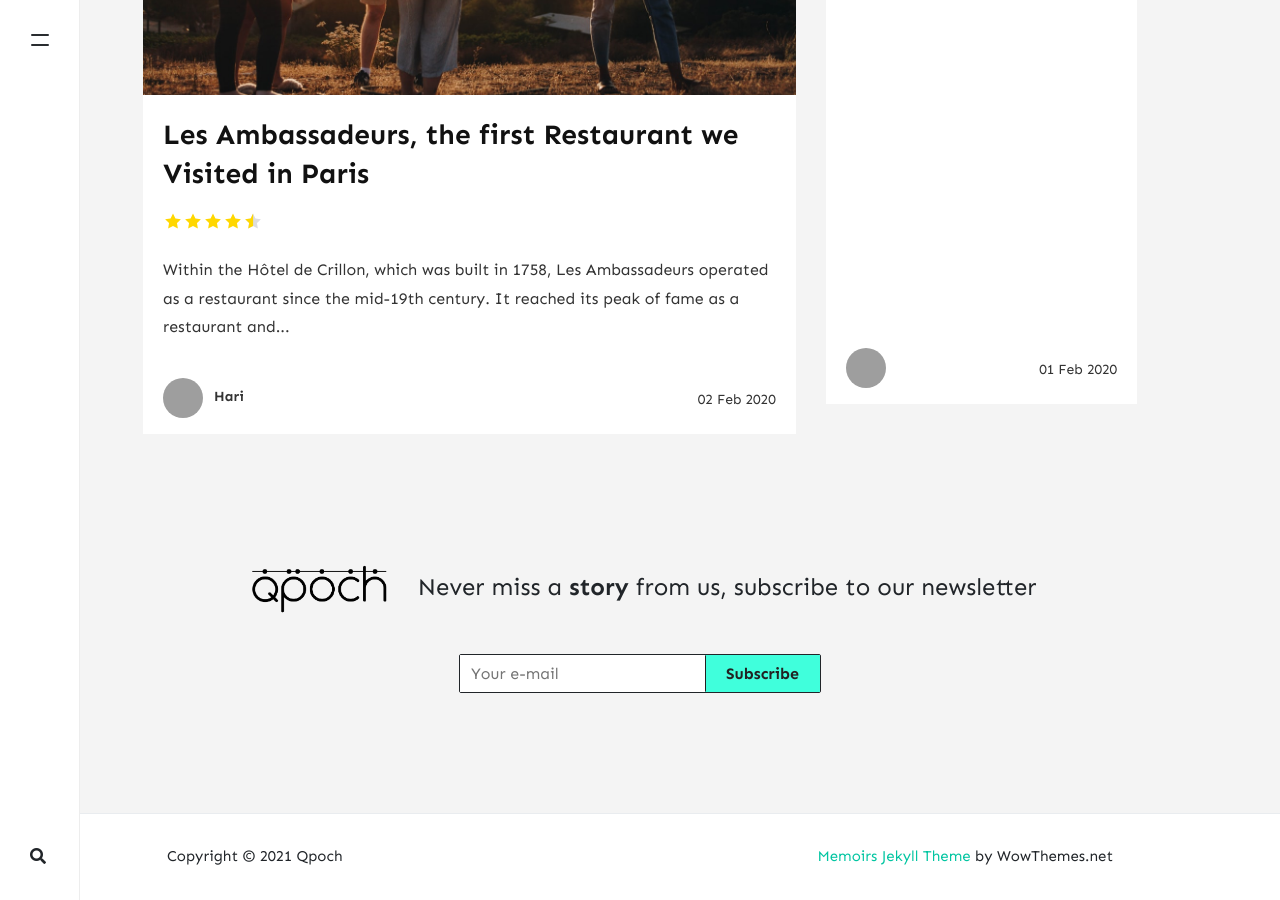
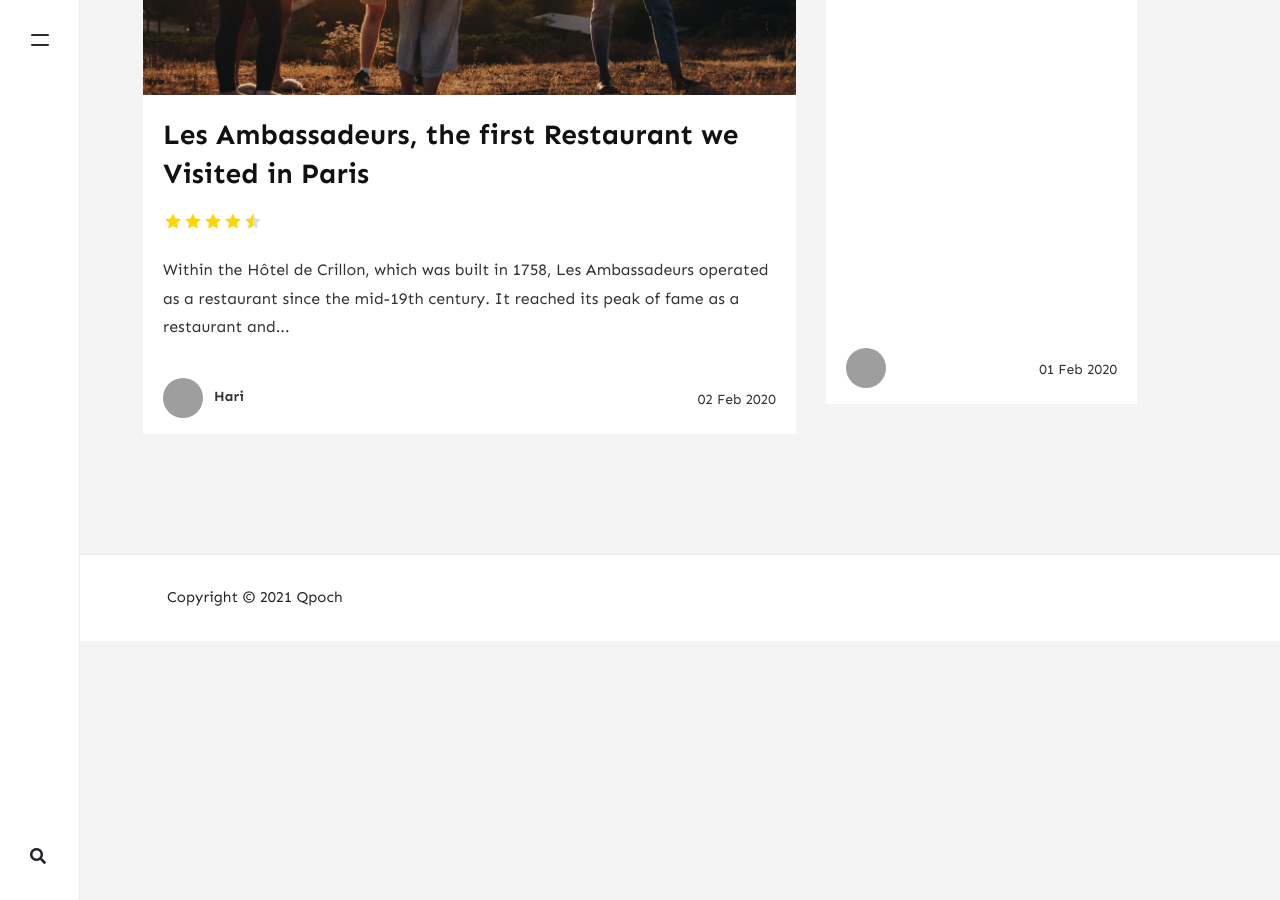
Before and after one commit to qpochlabs/coming_soon, a Jekyll site: the page built from index.html, in a window 1280 px wide and 900 px high, scrolled down 670 px. Built offline with Jekyll 4.4.1, drawn with Linux system fonts in a browser that asks for light colours; nearby versions of some CDN libraries; the list of posts is cut into pages by our own code; comment, search, counter and statistics services are not loaded; after the commit the page ends 1311 px from its top, so only the background shows below that; grey boxes are pictures that could not be loaded.

Commit message:
Update default.html

```diff
--- a/_layouts/default.html
+++ b/_layouts/default.html
@@ -92,7 +92,7 @@
     {% if site.mailchimp-list %}
     <!-- Newsletter
     ================================================== -->
-    <div class="newsletter text-center">
+    <!-- <div class="newsletter text-center">
         <span class="h4"><img src="{{ site.baseurl }}/{{ site.logo }}" class="newsletter-logo" alt="{{site.title}}"> &nbsp; Never miss a <b>story</b> from us, subscribe to our newsletter</span>
         <form action="{{site.mailchimp-list}}" method="post" name="mc-embedded-subscribe-form" class="wj-contact-form validate" target="_blank" novalidate>
             <div class="mc-field-group d-inline-flex">
@@ -100,7 +100,7 @@
             <input type="submit" value="Subscribe" name="subscribe" class="heart">
             </div>
         </form>
-    </div>
+    </div> -->
     {% endif %}
 
 </div>
@@ -113,9 +113,9 @@
             <div class="col-md-6 col-sm-12 text-center text-lg-left">
                 Copyright © {{ site.time | date: "%Y" }} {{ site.name }}
             </div>
-            <div class="col-md-6 col-sm-12 text-center text-lg-right">
+            <!-- <div class="col-md-6 col-sm-12 text-center text-lg-right">
                 <a target="_blank" href="https://www.wowthemes.net/memoirs-free-jekyll-theme/">Memoirs Jekyll Theme</a> by WowThemes.net
-            </div>
+            </div> -->
         </div>
     </div>
 </footer>
```
